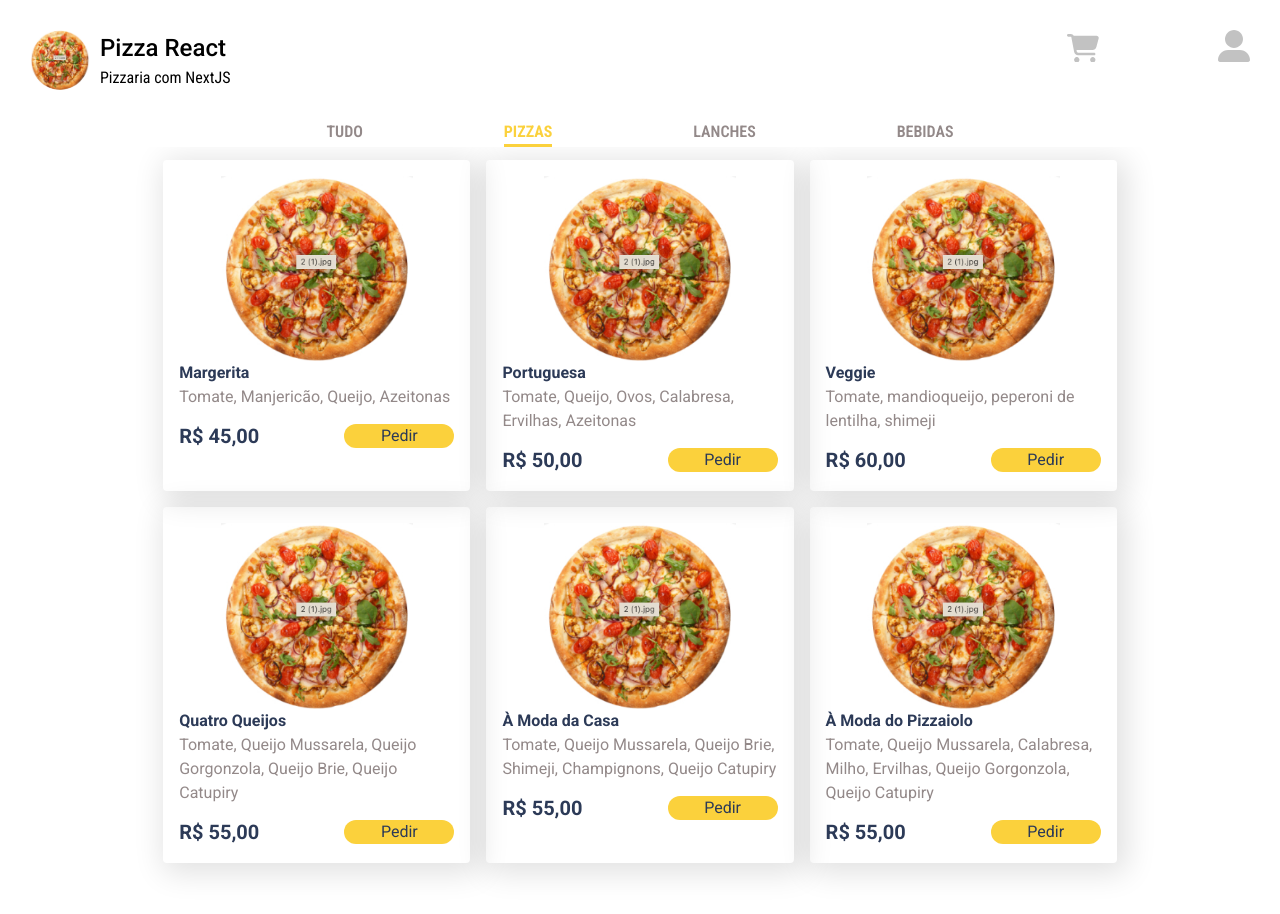
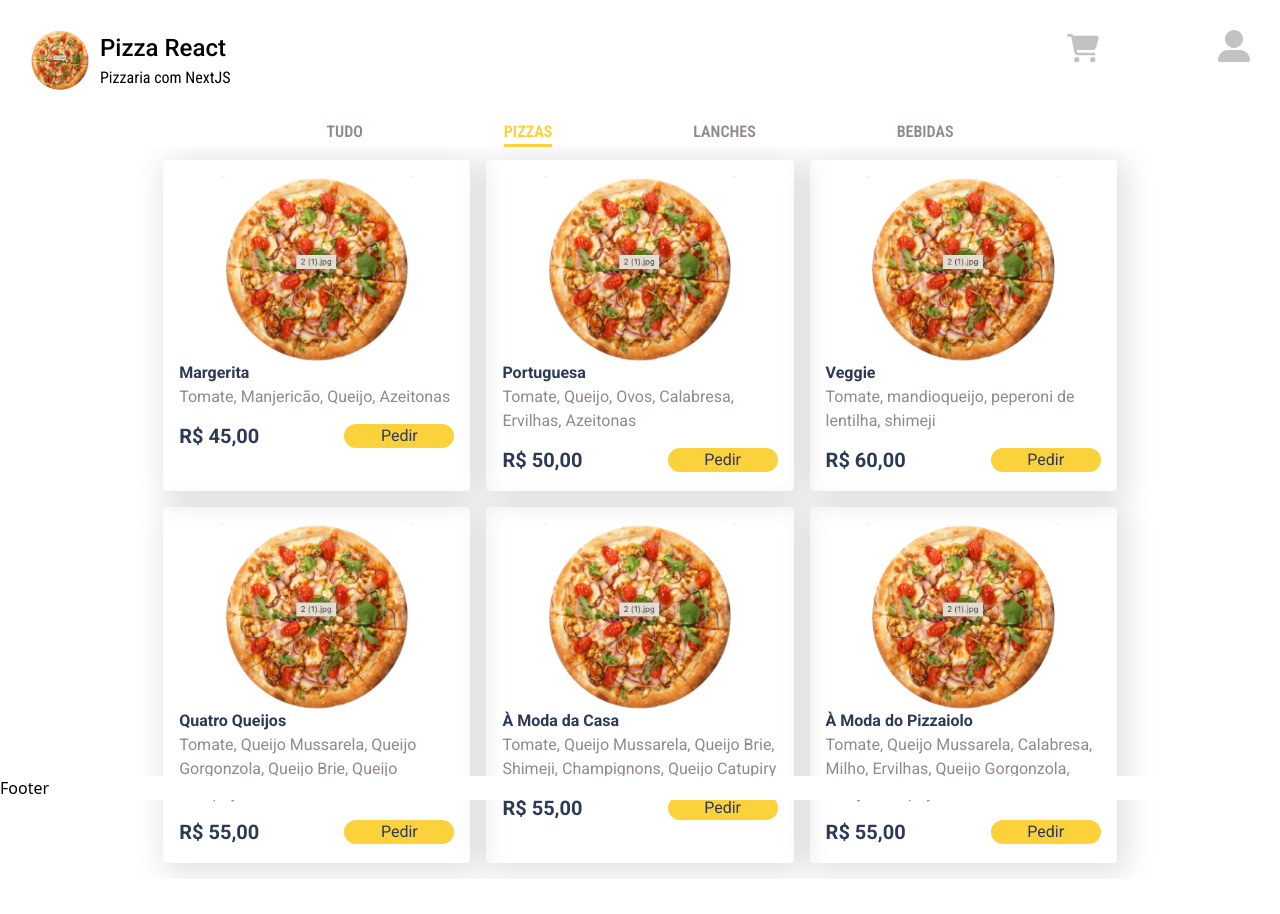
Before and after one commit to EricaSugui/Pizzaria-React-Next-Redux, a Next.js app: page / in a window 1280 px wide. Shown: the top 914 px of the page. After the commit the page ends 879 px from the top, so only its background shows below. Built offline with nearby package versions, Linux system fonts and the light colour scheme.

Commit message:
chore: add footer to homepage

```diff
--- a/src/pages/index.tsx
+++ b/src/pages/index.tsx
@@ -5,6 +5,7 @@ import PizzaHeader from "@/ui/components/PizzaHeader/PizzaHeader";
 import PizzaFooter from "@/ui/components/PizzaFooter/PizzaFooter";
 import PizzaHeaderDesktop from "@/ui/components/PizzaHeaderDesktop/PizzaHeaderDesktop";
 import NavMenu from "@/ui/components/NavMenu/NavMenu";
+import PizzaFooterDesktop from "@/ui/components/PizzaFooterDesktop/PizzaFooterDesktop";
 
 export default function Home() {
   const { pizzas } = useIndex();
@@ -19,6 +20,7 @@ export default function Home() {
           <NavMenu />
         </PizzaHeaderDesktop>
         <PizzaList pizzas={pizzas} />
+        <PizzaFooterDesktop />
         <PizzaFooter />
       </main>
     </div>
--- a/src/ui/components/PizzaList/PizzaList.module.css
+++ b/src/ui/components/PizzaList/PizzaList.module.css
@@ -4,7 +4,7 @@
     justify-content: center;
     gap: 16px;
     padding: 0;
-    margin: 160px auto 96px;
+    margin: 160px auto 16px;
     max-width: 1024px;
     font-family: 'Roboto', serif;
 }
```
